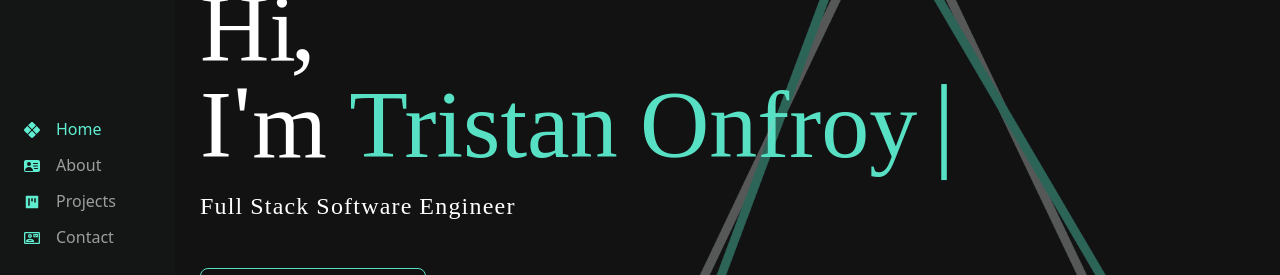
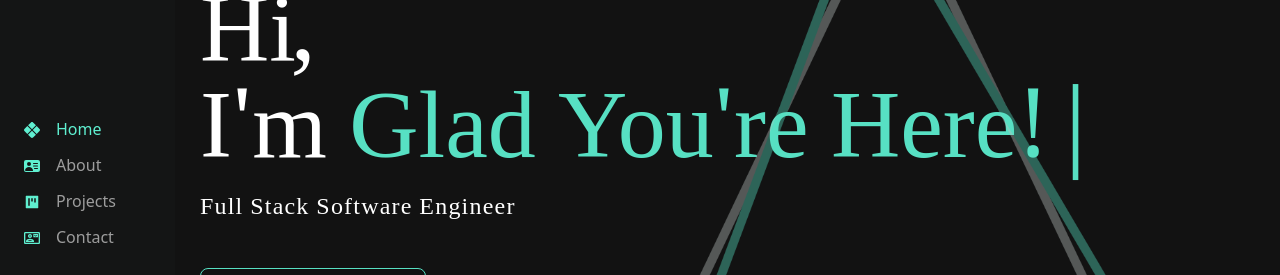
Before and after one commit to TristanO45/my-dev-portfolio, a Next.js app: page /about in a window 1280 px wide. Shown: the part 235-510 px from the top of the page. Built offline with nearby package versions, Linux system fonts and the light colour scheme; a web font is replaced by a local one.

Commit message:
wrapping up 5/17

```diff
--- a/package.json
+++ b/package.json
@@ -11,6 +11,7 @@
     "react": "^18.2.0",
     "react-dom": "^18.2.0",
     "react-icons": "^4.8.0",
+    "react-router-dom": "^6.11.2",
     "typewriter-effect": "^2.19.0"
   },
   "devDependencies": {
--- a/pages/header.js
+++ b/pages/header.js
@@ -1,5 +1,6 @@
 import React from "react";
 import Link from "next/link";
+// import {Link} from "react-router-dom"
 import Image from "next/image";
 import Typewriter from "typewriter-effect";
 
@@ -22,7 +23,7 @@ function Header(props) {
                 strings: ["Tristan Onfroy", "Glad You're Here!"],
                 autoStart: true,
                 loop: true,
-                delay: 300,
+                delay: 100,
                 cursorClassName: "white",
               }}
             />{" "}
@@ -32,7 +33,7 @@ function Header(props) {
           Full Stack Software Engineer
         </p>
         <div className="pt-10">
-          <Link href={"/contact"}>
+          <Link href={"#contact"}>
             <button className="relative px-12 py-3 overflow-hidden text-2xl font-medium text-gray-600 bg-transparent border border-[#57e0c3] rounded-lg shadow-inner group">
               <span className="absolute top-0 left-0 w-0 h-0 transition-all duration-200 border-t-2 border-gray-600 group-hover:w-full ease"></span>
               <span className="absolute bottom-0 right-0 w-0 h-0 transition-all duration-200 border-b-2 border-gray-600 group-hover:w-full ease"></span>
```
Also changed, not shown: 1 other file (tests, documents, lock files or other folders).
